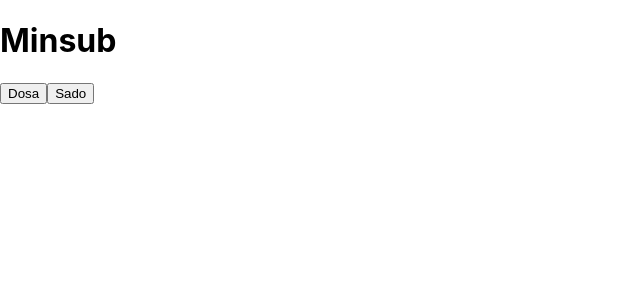
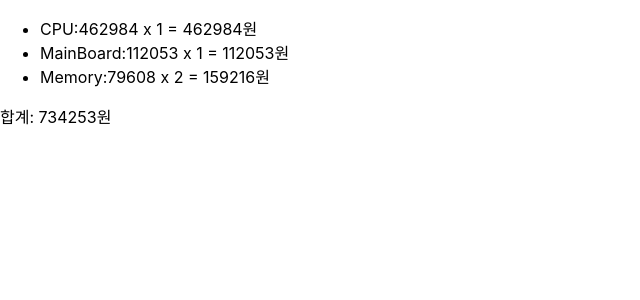
Before and after one commit to sonG1031/frontEx, a React (Create React App) app: page / in a window 1280 px wide. Shown: the top 300 px of the page, without its empty margins (0-640 px from the left). Built offline with nearby package versions, Linux system fonts and the light colour scheme.

Commit message:
Update App.js

```diff
--- a/src/App.js
+++ b/src/App.js
@@ -1,54 +1,41 @@
-import { Component} from "react";
+import { useState } from "react";
 
-// class App extends Component {
-//   render() {
-//     const userName = "Minsub";
-//     return <h1>{userName}</h1>
-//   }
-// }
+const App = () => {
+    var itemDataArray = [
+      {
+        name:"CPU",
+        price:"462984",
+        quantity:1,
+      },
+      {
+        name:"MainBoard",
+        price:"112053",
+        quantity:1,
+      },
+      {
+        name:"Memory",
+        price:"79608",
+        quantity:2,
+      }
+    ]
 
-// const App = () => {
-//   // 상태와 상태 설정함수 정의
-//   const [userName, setUserName] = useState('Minsub');
+    const [items, setItems] = useState(itemDataArray);
+    const totalprice = items.reduce(function(sum,item) {
+      return sum + item.price * item.quantity
+    }, 0);
 
-//   // 함수정의
-//   const handleClickDosa = () => setUserName("Dosa");
-//   const handleClickSado = () => setUserName("Sado");
-//   return (
-//     <div>
-//       <h1>Hello {userName}</h1>
-//       <button onClick={handleClickDosa}>Dosa</button>
-//       <button onClick={handleClickSado}>Sado</button>
-//     </div>
-//   );
-// }
-
-class App extends Component {
-  constructor(props) {
-    super(props)
-    this.state = {
-      userName : "Minsub"
-    }
-  }
-  handleClickDosa = () => {
-    console.log("Dosa");
-    this.setState({userName: "Dosa"});
-  };
-  handleClickSado = () => {
-    console.log("Sado");
-    this.setState({userName: "Sado"});
-  };
-
-  render() {
-    const {userName} = this.state;
     return (
-      <div>
-        <h1>{userName}</h1>
-        <button onClick={this.handleClickDosa}>Dosa</button>
-        <button onClick={this.handleClickSado}>Sado</button>
-      </div>
+      <>
+        <ul>
+        {items.map((item)=> (
+          <li key={item.name}>
+            {item.name}:{item.price} x {item.quantity} = {item.price * item.quantity}원
+          </li>
+        ))}
+       </ul>
+       <p>합계: {totalprice}원</p>
+      </>
     )
-  }
-}
+};
 
 export default App;
```
